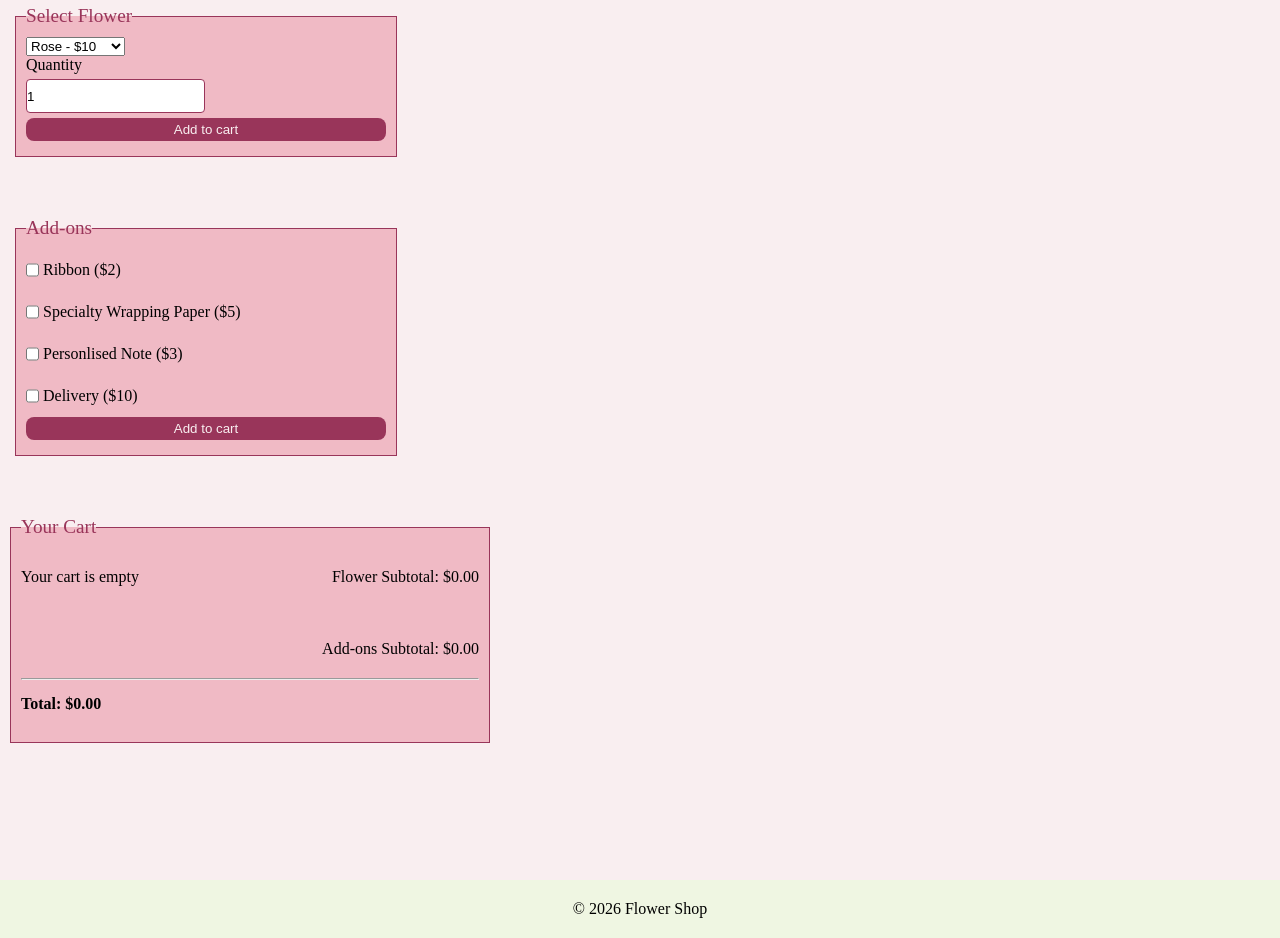
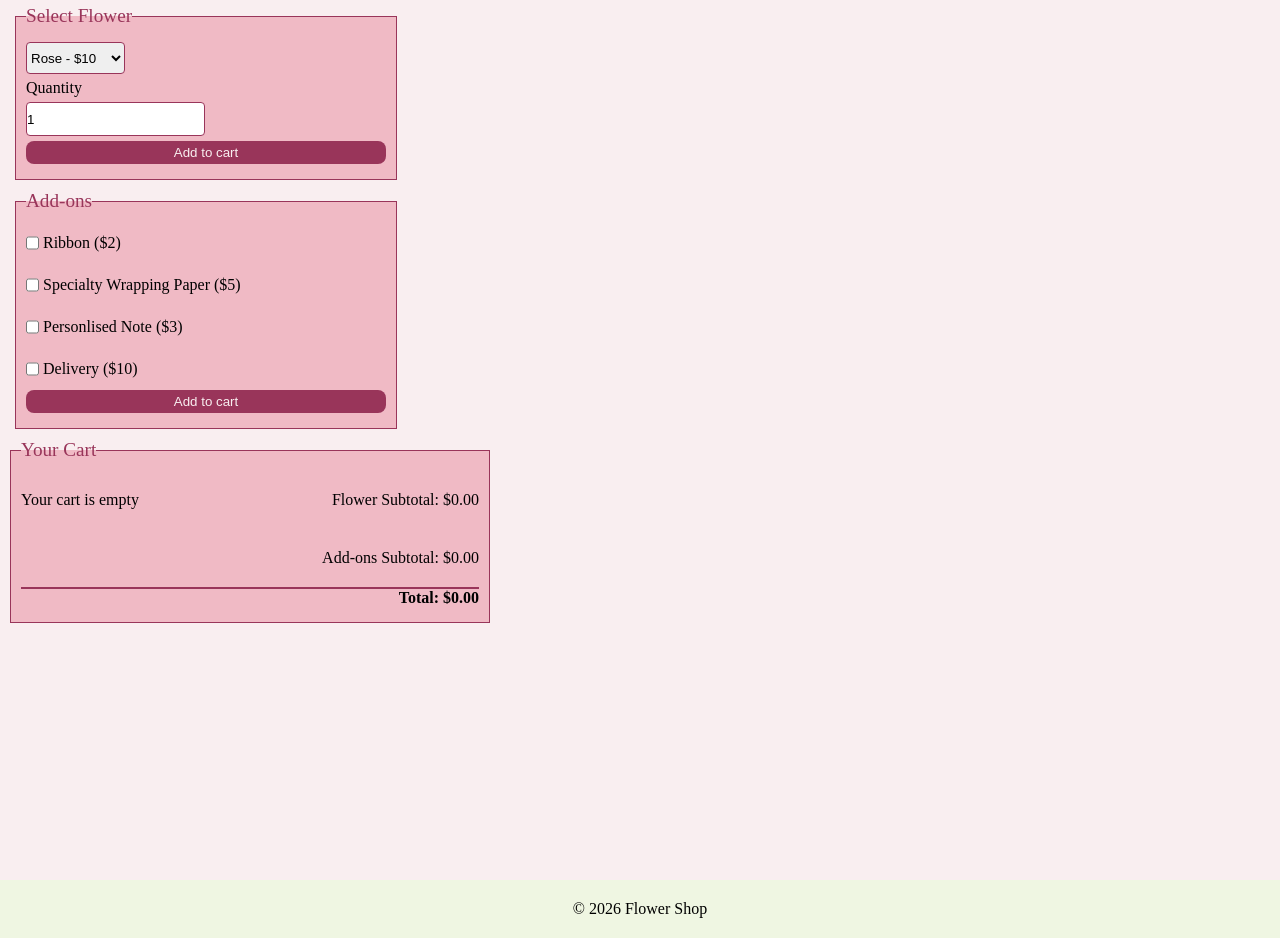
Before and after one commit to k-1224/CSC2_FLASK_PRACTICE, a Flask app: page / in a window 1280 px wide. Shown: the part 95-1033 px from the top of the page. Run offline with Flask 3, Linux system fonts and the light colour scheme; some web fonts are replaced.

Commit message:
I added a padding for the li (flashes) msg and style my select flower.

```diff
--- a/static/css/style.css
+++ b/static/css/style.css
@@ -64,35 +64,50 @@ nav a:hover {
 /* ── FORM ── */
 form {
   display: flex;
-  margin: 0px 5px 50px 5px;
+  margin-left: 5px;
   width: 45vh;
   border-radius: 12px;
   padding: 5px 10px;
+}
+
+form select {
+  display: flex;
+  margin: 5px 4px 5px 0px;
+  border: none;
+  border: 1px solid #99355A;
+  height: 4vh;
+  border-radius: 4px;
 }
 
 fieldset {
   border: 1px solid #99355A;
   background-color: #F0BAC5;
   padding: 10px 10px 15px 10px;
-  overflow: hidden;
-
 }
 
 .cart-empty {
   position: absolute;
 }
 
+fieldset h4 {
+  display: flex;
+  justify-content: end;
+}
+
+.addon-subtotal hr{
+  border: 1px solid #99355A;
+}
+
 .total-cart {
   display: flex;
   max-width: 60vh;
-  max-height: 40vh;
   border-radius: 12px;
   padding: 5px 10px;
 }
 
 .total-form {
   width: 100%;
-  height: 200px;
+  height: auto;
   display: grid;
 }
 
@@ -110,6 +125,10 @@ legend {
   color: #99355A;
   font-weight: 400;
   font-size: 1.2rem;
+}
+
+.flashes {
+  padding-left: 10px;
 }
 
 label {
```
